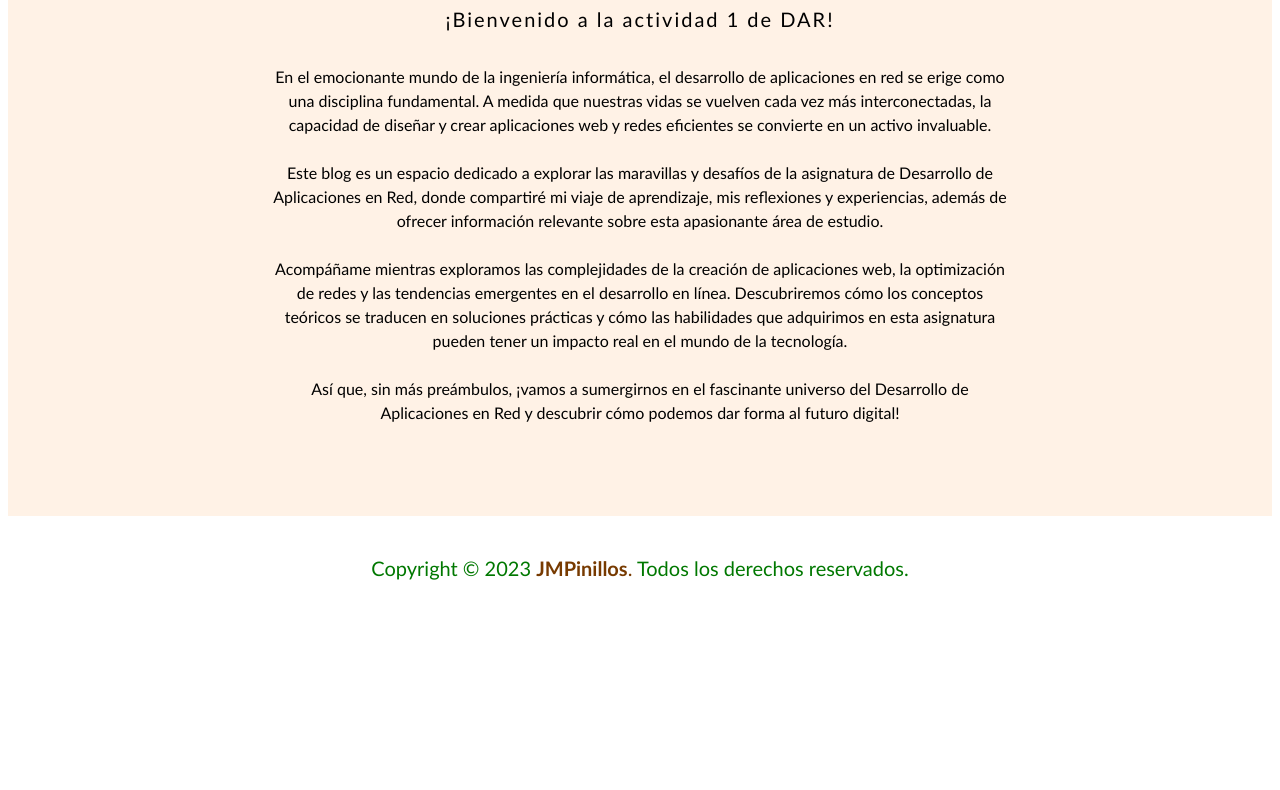
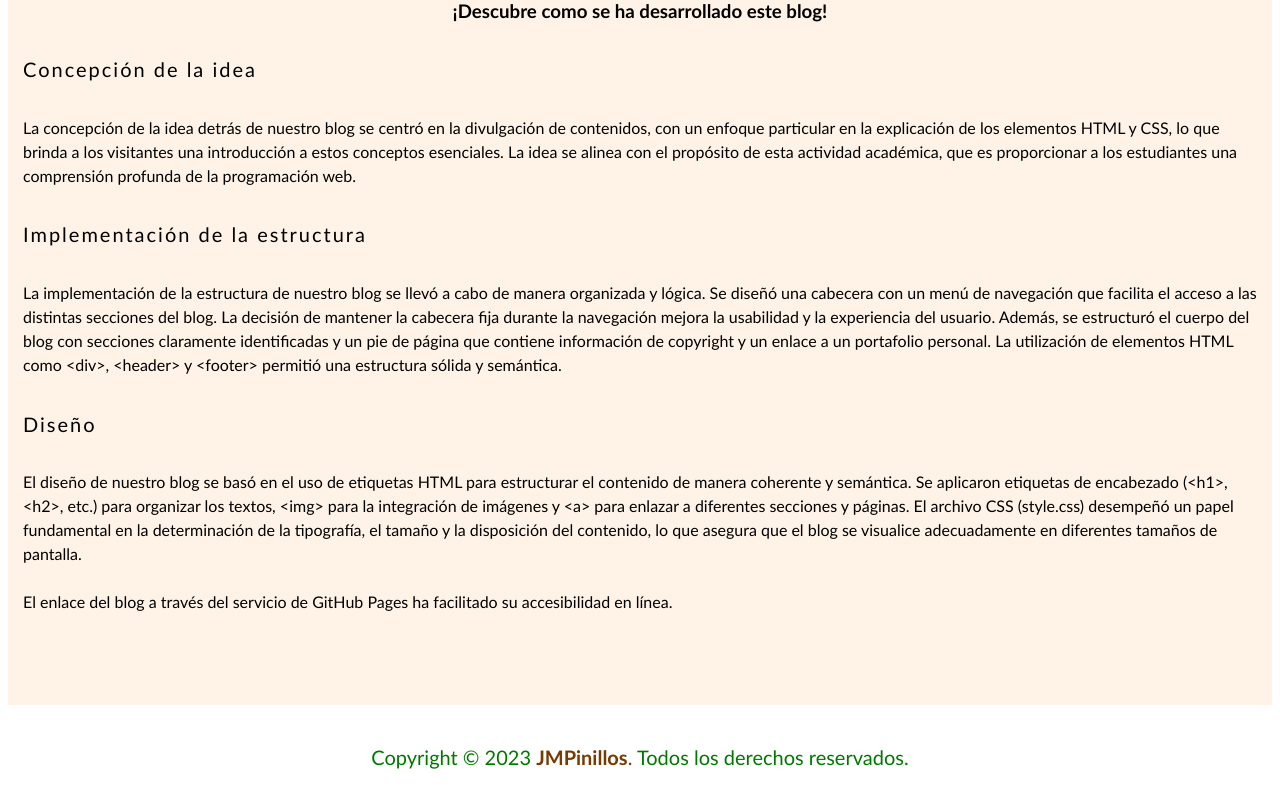
Before and after one commit to JMPinillos/dar_a1, a plain HTML site: page desarrollo.html in a window 1280 px wide. Shown: the part 207-997 px from the top of the page. Before the commit the page ends 827 px from the top, so only its background shows below. Drawn offline with Linux system fonts and the light colour scheme; a web font is replaced by a local one.

Commit message:
Finish A1

```diff
--- a/css/style.css
+++ b/css/style.css
@@ -153,7 +153,6 @@ footer a{
 .desarrollo-section{
 	padding: 120px 0 75px;
     font-family:'Gill Sans', 'Gill Sans MT', Calibri, 'Trebuchet MS', sans-serif;
-    text-align: center;
 }
 
 .alt-bg{
@@ -273,7 +272,7 @@ h4 {
 	line-height: 1.5em;
 }
 
-.desarrollo-text h2 span{
+.desarrollo-text h1 span{
 	color:rgb(119, 58, 0);
 }
 
@@ -327,7 +326,6 @@ h4 {
 }
 
 /* Adaptaciones necesarias para que los elementos se adapten a las pantallas de menos de 300px */
-
 @media screen and (max-width:300px) {
     .column {
         width: 100%;
--- a/desarrollo.html
+++ b/desarrollo.html
@@ -45,22 +45,35 @@
             </nav>
         </header> <!-- End .Barra de menu -->
 
-        <!-- Start Seccion Inicio -->
+        <!-- Start Seccion Desarrollo -->
 		<div class="desarrollo-section alt-bg" id="desarrollo">
-			<div class="container">
-				<div class="col-md-6">
-					<div class="inicio-text">
-						<h1>Creación <span>de un blog</span></h1>
-						<h4>¡Bienvenido a la actividad 1 de DAR!</h4>
-						<p>En el emocionante mundo de la ingeniería informática, el desarrollo de aplicaciones en red se erige como una disciplina fundamental. A medida que nuestras vidas se vuelven cada vez más interconectadas, la capacidad de diseñar y crear aplicaciones web y redes eficientes se convierte en un activo invaluable.<br><br>
-                            Este blog es un espacio dedicado a explorar las maravillas y desafíos de la asignatura de Desarrollo de Aplicaciones en Red, donde compartiré mi viaje de aprendizaje, mis reflexiones y experiencias, además de ofrecer información relevante sobre esta apasionante área de estudio.<br><br>
-                            Acompáñame mientras exploramos las complejidades de la creación de aplicaciones web, la optimización de redes y las tendencias emergentes en el desarrollo en línea. Descubriremos cómo los conceptos teóricos se traducen en soluciones prácticas y cómo las habilidades que adquirimos en esta asignatura pueden tener un impacto real en el mundo de la tecnología.<br><br>
-                            Así que, sin más preámbulos, ¡vamos a sumergirnos en el fascinante universo del Desarrollo de Aplicaciones en Red y descubrir cómo podemos dar forma al futuro digital!
-						</p>
-					</div>
-				</div>
-			</div><!-- .container -->
-		</div><!-- End Seccion Inicio -->
+            <div class="container">
+                <div class="desarrollo-text">
+		    		<h1><center><span>Proceso de </span>desarrollo</center></h1>
+	    			<h3><center>¡Descubre como se ha desarrollado este blog!</center></h3>
+                    <h4>Concepción de la idea</h4>
+				    <p class="desarrollo-text">La concepción de la idea detrás de nuestro blog se centró en la divulgación de contenidos, con un enfoque particular en la explicación
+                        de los elementos HTML y CSS, lo que brinda a los visitantes una introducción a estos conceptos esenciales. La idea se alinea con el propósito de esta
+                        actividad académica, que es proporcionar a los estudiantes una comprensión profunda de la programación web.
+	    			</p>
+                    <h4>Implementación de la estructura</h4>
+				    <p class="desarrollo-text">La implementación de la estructura de nuestro blog se llevó a cabo de manera organizada y lógica. Se diseñó una cabecera con un menú de
+                        navegación que facilita el acceso a las distintas secciones del blog. La decisión de mantener la cabecera fija durante la navegación mejora la usabilidad
+                        y la experiencia del usuario. Además, se estructuró el cuerpo del blog con secciones claramente identificadas y un pie de página que contiene información
+                        de copyright y un enlace a un portafolio personal. La utilización de elementos HTML como &#60;div&#62;, &#60;header&#62; y &#60;footer&#62; permitió una
+                        estructura sólida y semántica.
+	    			</p>
+                    <h4>Diseño</h4>
+				    <p class="desarrollo-text">El diseño de nuestro blog se basó en el uso de etiquetas HTML para estructurar el contenido de manera coherente y semántica.
+                        Se aplicaron etiquetas de encabezado (&#60;h1&#62;, &#60;h2&#62;, etc.) para organizar los textos, &#60;img&#62; para la integración de imágenes y &#60;a&#62;
+                        para enlazar a diferentes secciones y páginas. El archivo CSS (style.css) desempeñó un papel fundamental en la determinación de la tipografía, el tamaño y la
+                        disposición del contenido, lo que asegura que el blog se visualice adecuadamente en diferentes tamaños de pantalla.<br><br>
+                        El enlace del blog a través del servicio de GitHub Pages ha facilitado su accesibilidad en línea.
+
+	    			</p>
+    			</div>
+            </div>
+	    </div><!-- End Seccion Desarrollo -->
 
         <footer >
             <div>
```
Also changed, not shown: index.html (+62 -26 lines).
